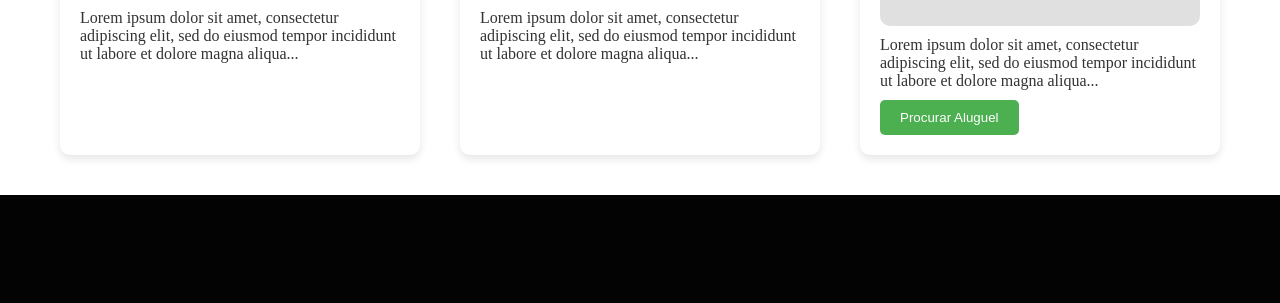
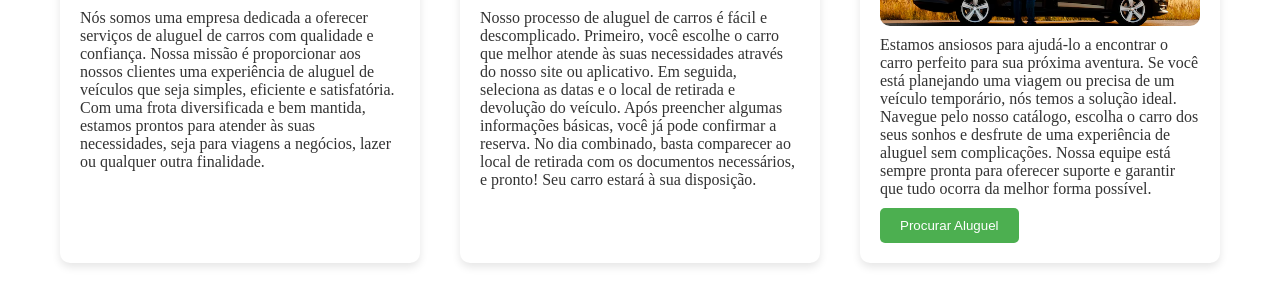
Before and after one commit to nicolasnebredun/AluguelCarros, a PHP site: page / in a window 1280 px wide. Shown: the part 1010-1313 px from the top of the page. Before the commit the page ends 1205 px from the top, so only its background shows below. Run offline with PHP 8.4, Linux system fonts and the light colour scheme.

Commit message:
Atualizado todos os textos e imagens da tela inicial e do carrosParaAlugar, ajustado o banco de dados para consultar os carros alugados

```diff
--- a/ALUCAR/index.html
+++ b/ALUCAR/index.html
@@ -27,7 +27,7 @@
           <ul class="sub-menus">
             <li><a class="botao-menu" href="listaaluguel.php">Alugueis Ativos</a></li>
             <li><a class="botao-menu" href="listacliente.php">Lista de Clientes</a></li>
-            <li><a class="botao-menu" href="http://">Alugue seu carro</a></li>
+            <!-- <li><a class="botao-menu" href="http://">Alugue seu carro</a></li> -->
           </ul>
         </li>
         <li><a class="botao-menu" href="">Sobre a Gente</a></li>
@@ -42,21 +42,21 @@
   <main class="custom-main">
     <section class="custom-card">
       <h2 class="custom-card-title">Quem somos?</h2>
-      <div class="custom-content"></div>
-      <p class="custom-text">Lorem ipsum dolor sit amet, consectetur adipiscing elit, sed do eiusmod tempor incididunt
-        ut labore et dolore magna aliqua...</p>
+      <div class="custom-content"><img src="./assets/team-diverse-coworkers-modern-office-discuss-their-project-together.jpg" alt="" /></div>
+      <p class="custom-text">Nós somos uma empresa dedicada a oferecer serviços de aluguel de carros com qualidade e confiança. Nossa missão é proporcionar aos nossos clientes uma experiência de aluguel de veículos que seja simples, eficiente e satisfatória. Com uma frota diversificada
+        e bem mantida, estamos prontos para atender às suas necessidades, seja para viagens a negócios, lazer ou qualquer outra finalidade.</p>
     </section>
     <section class="custom-card">
       <h2 class="custom-card-title">Como funciona?</h2>
-      <div class="custom-content"></div>
-      <p class="custom-text">Lorem ipsum dolor sit amet, consectetur adipiscing elit, sed do eiusmod tempor incididunt
-        ut labore et dolore magna aliqua...</p>
+      <div class="custom-content"><img src="./assets/front-view-female-car-seller-kissing-car.jpg" alt="" /></div>
+      <p class="custom-text">Nosso processo de aluguel de carros é fácil e descomplicado. Primeiro, você escolhe o carro que melhor atende às suas necessidades através do nosso site ou aplicativo. Em seguida, seleciona as datas e o local de retirada e devolução do veículo. Após preencher algumas informações básicas, você já pode confirmar a reserva. No dia combinado,
+         basta comparecer ao local de retirada com os documentos necessários, e pronto! Seu carro estará à sua disposição.</p>
     </section>
     <section class="custom-card">
       <h2 class="custom-card-title">Venha e alugue seu primeiro carro!</h2>
-      <div class="custom-content"></div>
-      <p class="custom-text">Lorem ipsum dolor sit amet, consectetur adipiscing elit, sed do eiusmod tempor incididunt
-        ut labore et dolore magna aliqua...</p>
+      <div class="custom-content"><img src="./assets/homem-entrando-no-carro_23-2148321887.avif" alt="" /></div>
+      <p class="custom-text">Estamos ansiosos para ajudá-lo a encontrar o carro perfeito para sua próxima aventura. Se você está planejando uma viagem ou precisa de um veículo temporário, nós temos a solução ideal. Navegue pelo nosso catálogo, escolha o carro dos seus sonhos e desfrute
+        de uma experiência de aluguel sem complicações. Nossa equipe está sempre pronta para oferecer suporte e garantir que tudo ocorra da melhor forma possível.</p>
       <button class="custom-button" onclick="redirectionPage()">Procurar Aluguel</button>
     </section>
   </main>
--- a/ALUCAR/listaaluguel.php
+++ b/ALUCAR/listaaluguel.php
@@ -45,9 +45,10 @@ require 'conexao.php';
     <form method="GET" action="">
       <select class="filtro" name="filtro" id="filtro" required>
         <option value="">Selecione o Tipo de Procura</option>
-        <option value="cliente_id">ID</option>
+        <option value="ID">ID</option>
         <option value="Nome">Nome</option>
         <option value="CPF">CPF</option>
+        <option value="Carro">Carro</option>
       </select>
       <input type="text" id="query" name="query" placeholder="Digite o texto para buscar" required>
       <button type="submit" class="botao_busca">Buscar</button>
--- a/ALUCAR/listacliente.php
+++ b/ALUCAR/listacliente.php
@@ -48,6 +48,12 @@ require 'conexao.php';
                 <option value="ID">ID</option>
                 <option value="Nome">Nome</option>
                 <option value="CPF">CPF</option>
+                <!-- <option value="Strada">Strada</option>
+                <option value="Uno">Uno</option>
+                <option value="Argo">Argo</option>
+                <option value="Ka">Ka</option>
+                <option value="Fiesta">Fiesta</option>
+                <option value="Celta">Gol</option> -->
             </select>
             <input type="text" id="query" name="query" placeholder="Digite o texto para buscar" required>
             <button type="submit" class="botao_busca">Buscar</button>
--- a/ALUCAR/style/style.css
+++ b/ALUCAR/style/style.css
@@ -248,10 +248,18 @@ header .logo img {
 }
 
 .custom-content {
-    background-color: #e0e0e0;
+    /* background-color: #e0e0e0; */
     height: 200px;
     border-radius: 10px;
     margin: 10px 0;
+		overflow: hidden;
+}
+
+.custom-content > img {
+		width: 100%;
+		height: 100%;
+		object-fit: cover;
+		transition: transform 0.2s;
 }
 
 .custom-text {
```
Also changed, not shown: ALUCAR/carrosParaAlugar.php (+22 -14 lines), ALUCAR/assets/ford-fiesta-00.png (added), ALUCAR/assets/ford-ka.png (added), ALUCAR/assets/homem-entrando-no-carro_23-2148321887.avif (added), ALUCAR/assets/hyundai-veloster-2011-2018-1665464665.2093709.png (added), 2 other files.
